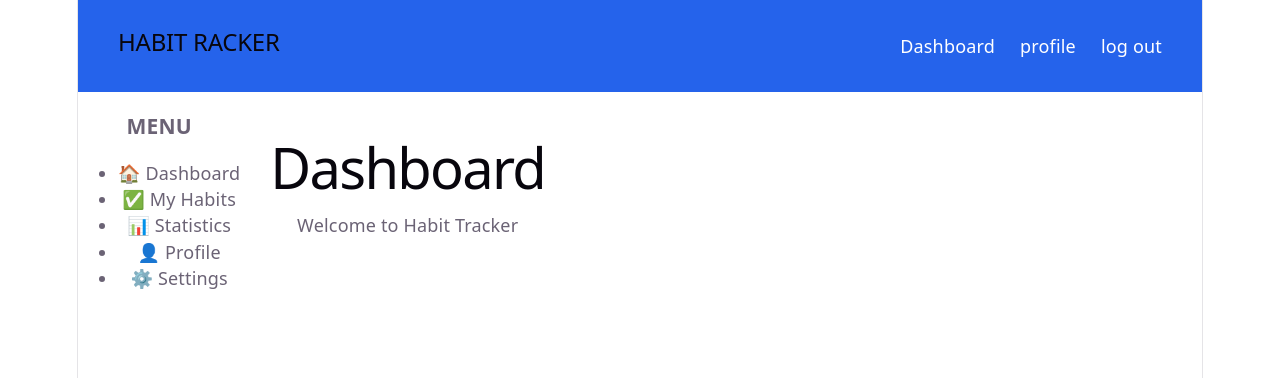
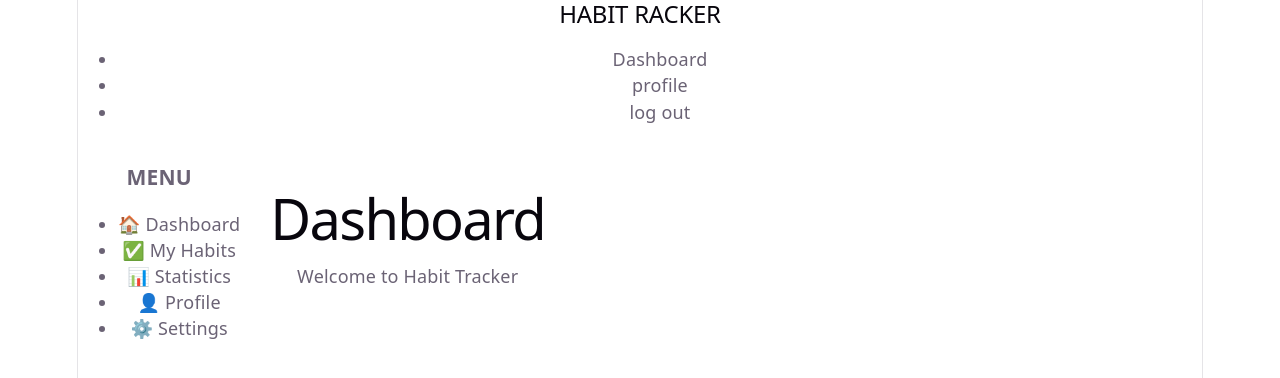
Before and after one commit to bwk0143-commits/HABIT-TRACK-IT, a React (Vite) app: page / in a window 1280 px wide. Shown: the top 378 px of the page. Built offline with nearby package versions, Linux system fonts and the light colour scheme.

Commit message:
Rename navbar class from 'navbar' to 'Navbar'

```diff
--- a/src/components/Navbar.jsx
+++ b/src/components/Navbar.jsx
@@ -1,6 +1,6 @@
 function Navbar(){
     return(
-        <nav className="navbar">
+        <nav className="Navbar">
             <h2>HABIT RACKER</h2>
             <ul>
                 <li>Dashboard</li>
```
